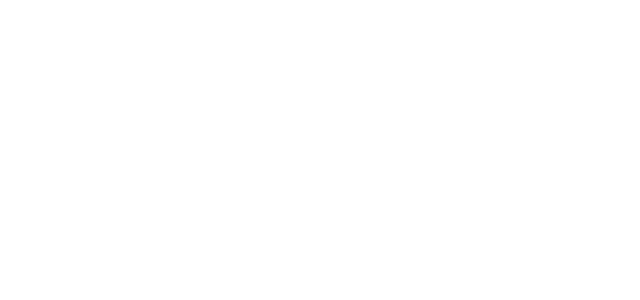
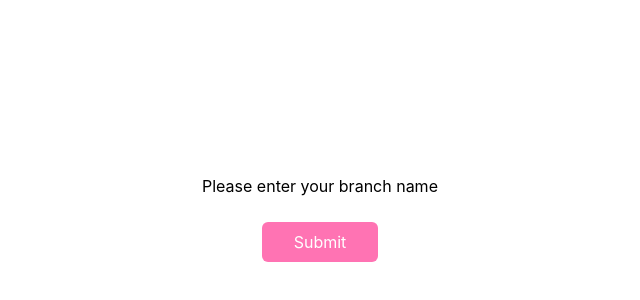
Before and after one commit to kifasu/playground, a React (Vite) app: page /generate-branch-name in a window 1280 px wide. Shown: the part 182-482 px from the top of the page, without its empty margins (320-960 px from the left). Built offline with nearby package versions, Linux system fonts and the light colour scheme.

Commit message:
(add) structured branch name generator

```diff
--- /dev/null
+++ b/src/containers/GenerateBranchName/Form/index.tsx
@@ -0,0 +1,21 @@
+import { ROUNDED } from 'entities/tailwind';
+
+import Button from 'components/Button';
+
+interface GenerateBranchNameFormProps {
+  onChange: (param: string) => void;
+}
+
+const GenerateBranchNameForm = ({ onChange }: GenerateBranchNameFormProps) => {
+  const handleSubmit = () => {
+    onChange('test');
+  };
+
+  return (
+    <div>
+      <Button label="Submit" rounded={ROUNDED.MEDIUM} onClick={handleSubmit} />
+    </div>
+  );
+};
+
+export default GenerateBranchNameForm;
--- /dev/null
+++ b/src/containers/GenerateBranchName/Value/index.tsx
@@ -0,0 +1,11 @@
+interface GenerateBranchNameValueProps {
+  value: string;
+}
+
+const GenerateBranchNameValue = ({ value }: GenerateBranchNameValueProps) => {
+  const placeholder = value.length ? value : 'Please enter your branch name';
+
+  return <div>{placeholder}</div>;
+};
+
+export default GenerateBranchNameValue;
--- a/src/containers/GenerateBranchName/index.tsx
+++ b/src/containers/GenerateBranchName/index.tsx
@@ -1,9 +1,19 @@
+import { useState } from "react";
+
+import GenerateBranchNameValue from "./Value";
+import GenerateBranchNameForm from "./Form";
+import Flex from "components/Flex";
+import { JUSTIFY_CONTENT } from "entities/tailwind";
+
 const BranchNameGeneratorPage = () => {
+
+  const [branchName, setBranchName] = useState('');
+
   return (
-    <div className="container mx-auto sm-p-3">
-
-
-    </div>
+    <Flex justify={JUSTIFY_CONTENT.center} direction="column" salt="min-h-screen">
+        <GenerateBranchNameValue value={branchName} />
+        <GenerateBranchNameForm onChange={setBranchName} />
+    </Flex>
   )
 }
 
--- a/src/containers/Home/index.tsx
+++ b/src/containers/Home/index.tsx
@@ -1,5 +1,18 @@
+import { useNavigate } from 'react-router-dom';
+
+import Button from 'components/Button';
+
 const Home = () => {
-  return <div className="container mx-auto flex min-h-screen w-screen">test</div>;
+  const navigate = useNavigate();
+
+  return (
+    <div className="container mx-auto flex min-h-screen w-screen">
+      <Button
+        onClick={() => navigate('/generate-branch-name')}
+        label="Generate Branch Name"
+      />
+    </div>
+  );
 };
 
 export default Home;
```
